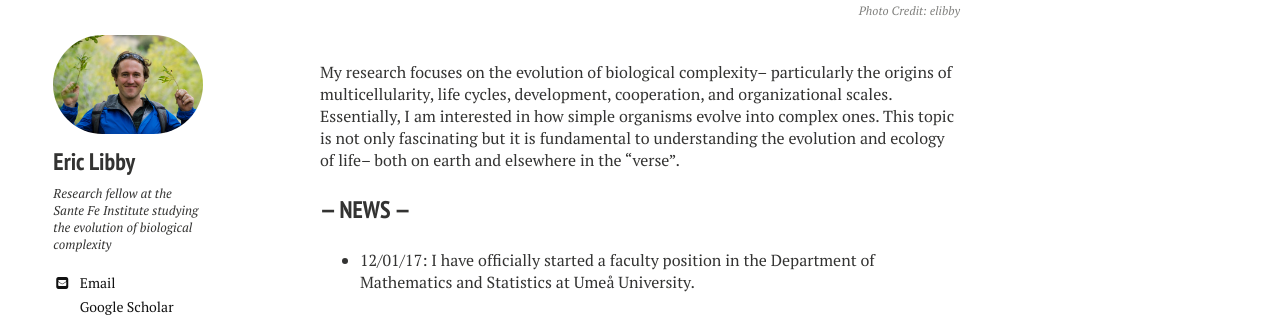
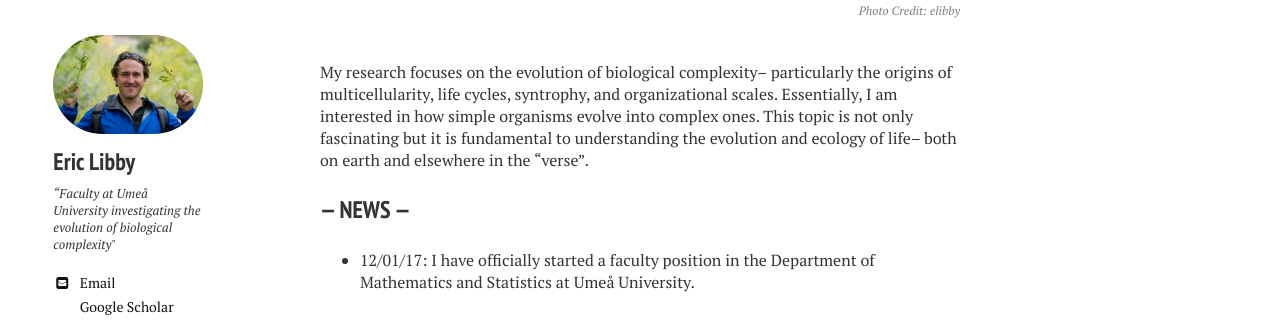
Before and after one commit to ericlibby/oldweb, a Jekyll site: the page built from index.md, in a window 1280 px wide. Shown: the part 406-728 px from the top of the page. Built offline with Jekyll 4.4.1, drawn with Linux system fonts in a browser that asks for light colours; nearby versions of some CDN libraries.

Commit message:
update author bio

```diff
--- a/_config.yml
+++ b/_config.yml
@@ -49,7 +49,7 @@ owner:
   avatar5: eric_profile4.jpg
   avatar6: eric_profile6.jpg
 
-  bio: "Research fellow at the Sante Fe Institute studying the evolution of biological complexity"
+  bio: “Faculty at Ume&aring; University investigating the evolution of biological complexity"
   email: elibbyscience@gmail.com
   disqus-shortname:
   scholar: r7I-dmgAAAAJ&hl=en
--- a/index.md
+++ b/index.md
@@ -7,7 +7,7 @@ image:
   creditlink: #http://wegraphics.net/downloads/free-ultimate-blurred-background-pack/
 ---
 
-My research focuses on the evolution of biological complexity-- particularly the origins of multicellularity, life cycles, development, cooperation, and organizational scales. Essentially, I am interested in how simple organisms evolve into complex ones. This topic is not only fascinating but it is fundamental to understanding the evolution and ecology of life-- both on earth and elsewhere in the "verse".
+My research focuses on the evolution of biological complexity-- particularly the origins of multicellularity, life cycles, syntrophy, and organizational scales. Essentially, I am interested in how simple organisms evolve into complex ones. This topic is not only fascinating but it is fundamental to understanding the evolution and ecology of life-- both on earth and elsewhere in the "verse".
 
 ### --- NEWS ---
 
```
Also changed, not shown: 1 other file.
